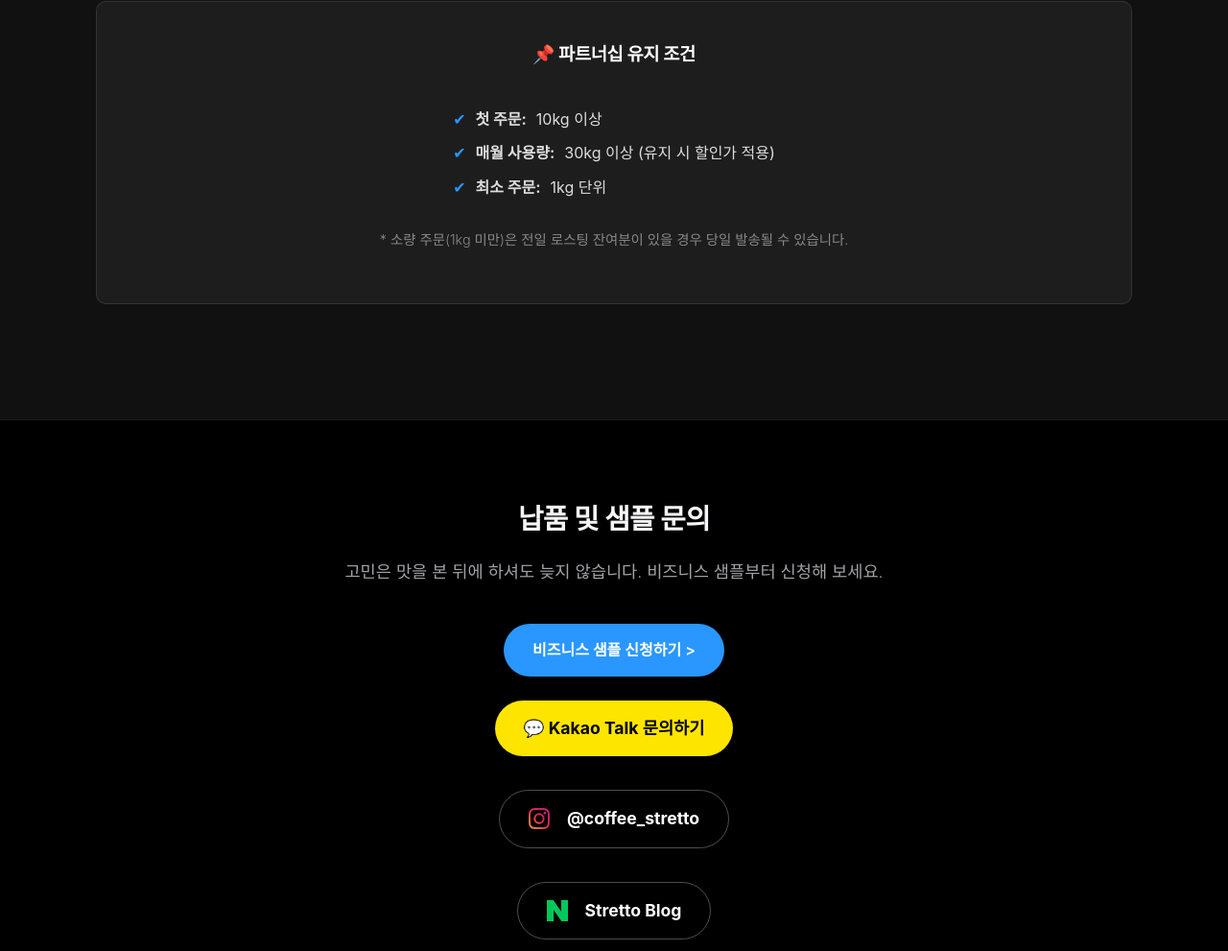
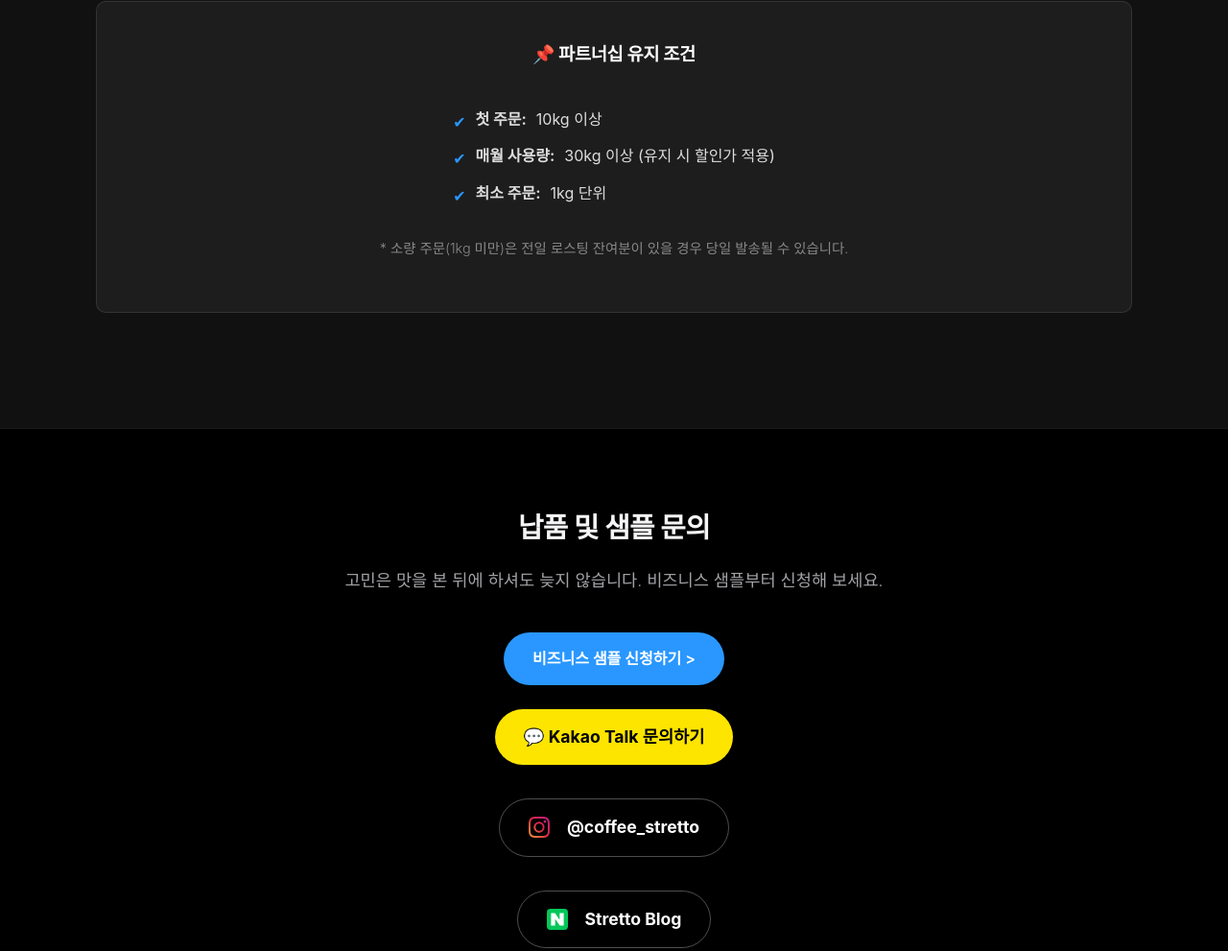
Before and after one commit to stretto2016/coffee-factory, a plain HTML site: page index.html in a window 1280 px wide. Shown: the part 6479-7470 px from the top of the page at 96% size. Drawn offline with Linux system fonts and the light colour scheme.

Commit message:
Add files via upload

```diff
--- a/index.html
+++ b/index.html
@@ -203,13 +203,18 @@
         .step-title { color: white; font-weight: 700; margin-bottom: 10px; display: block; font-size: 1.1rem; }
         .step-desc { font-size: 0.9rem; color: #aaa; word-break: keep-all; line-height: 1.5; }
 
+        /* 파트너십 유지 조건 박스 */
         .condition-box {
             background: rgba(255,255,255,0.05); padding: 40px; border-radius: 10px;
             text-align: center; border: 1px solid rgba(255,255,255,0.1);
         }
         .condition-list { list-style: none; padding: 0; margin: 20px 0 0; display: inline-block; text-align: left; }
-        .condition-list li { margin-bottom: 10px; color: #ddd; display: flex; align-items: center; gap: 10px; }
-        .check-icon { color: var(--accent-blue); }
+        .condition-list li {
+            margin-bottom: 10px; color: #ddd; display: flex; align-items: flex-start; /* 상단 정렬 */
+            gap: 10px;
+            word-break: keep-all; /* 단어 단위 줄바꿈 (사용/량 분리 방지) */
+        }
+        .check-icon { color: var(--accent-blue); flex-shrink: 0; margin-top: 3px;}
 
         /* === 7. 푸터 === */
         footer { background: #000; padding: 80px 0; text-align: center; border-top: 1px solid rgba(255,255,255,0.1); }
@@ -224,7 +229,7 @@
         }
         .btn-kakao:hover { background-color: #E6CF00; }
 
-        /* 인스타그램, 블로그 공통 스타일 (투명 배경 + 테두리) */
+        /* 인스타그램, 블로그 공통 스타일 (투명 배경 + 테두리 + 동일 규격) */
         .btn-instagram, .btn-blog {
             font-size: 1.1rem; font-weight: 700; color: white !important;
             background-color: transparent;
@@ -716,8 +721,9 @@
                 </a>
 
                 <a href="https://blog.naver.com/coffee_stretto" target="_blank" class="btn-blog">
-                    <svg xmlns="http://www.w3.org/2000/svg" width="22" height="22" viewBox="0 0 24 24" fill="#03C75A" style="margin-right: 8px;">
-                        <path d="M16.273 12.845L7.376 0H0v24h7.727V11.155L16.624 24H24V0h-7.727v12.845z"/>
+                    <svg xmlns="http://www.w3.org/2000/svg" width="22" height="22" viewBox="0 0 24 24" style="margin-right: 8px;">
+                        <rect width="24" height="24" rx="4" fill="#03C75A"/>
+                        <path d="M16.273 12.845L7.376 0H0v24h7.727V11.155L16.624 24H24V0h-7.727v12.845z" fill="white" transform="scale(0.6) translate(8, 8)"/>
                     </svg>
                     Stretto Blog
                 </a>
```
